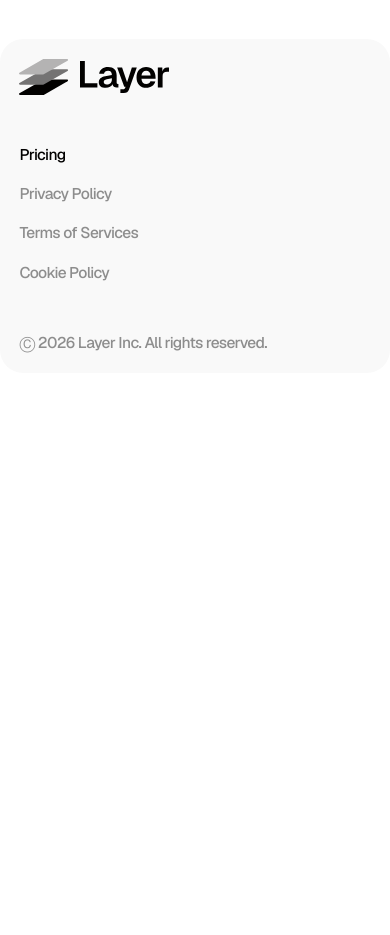
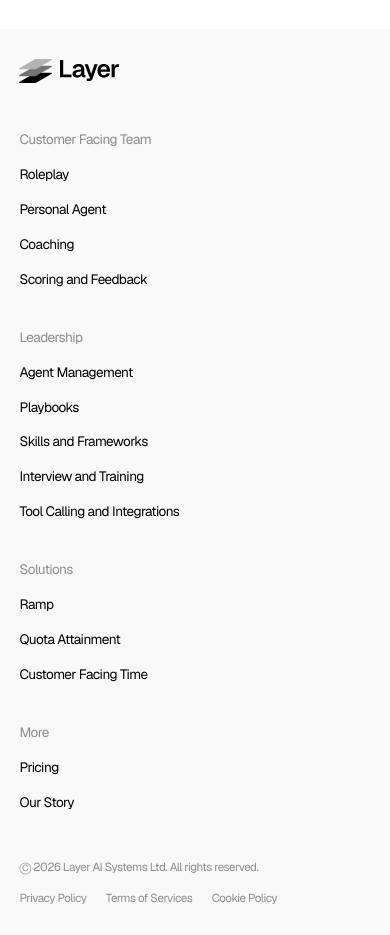
Before and after one commit to paperclip-marketplace/Layerwebsite, a Next.js app: page / in a window 390 px wide. Shown: the part 8300-9235 px from the top of the page. Before the commit the page ends 8683 px from the top, so only its background shows below. Built offline with nearby package versions, Linux system fonts and the light colour scheme; no server answers.

Commit message:
fix/footer-design-updated

```diff
--- a/components/landing/landing-footer.module.css
+++ b/components/landing/landing-footer.module.css
@@ -1,5 +1,25 @@
-/* Figma 336:1655 — Footer Content */
+/* Figma 1031:6391 — Footer Main */
 .section {
+  position: relative;
+  isolation: isolate;
+  box-sizing: border-box;
+  width: 100%;
+}
+
+.section::before {
+  content: "";
+  position: absolute;
+  z-index: -1;
+  top: 0;
+  bottom: 0;
+  left: 50%;
+  width: 100vw;
+  margin-left: -50vw;
+  background: #f9f9f9;
+  pointer-events: none;
+}
+
+.content {
   box-sizing: border-box;
   width: 100%;
   padding: 10px;
@@ -7,13 +27,12 @@
 
 .card {
   display: flex;
-  flex: 1 1 0;
   flex-direction: column;
   align-items: flex-start;
   gap: 40px;
+  width: 100%;
   min-width: 0;
   box-sizing: border-box;
-  width: 100%;
   padding: 40px;
   border-radius: 40px;
   background: #f9f9f9;
@@ -23,6 +42,7 @@
   display: flex;
   align-items: flex-start;
   justify-content: space-between;
+  gap: 40px;
   width: 100%;
 }
 
@@ -30,8 +50,9 @@
   display: flex;
   flex-direction: column;
   align-items: flex-start;
-  width: 100%;
-  max-width: 830px;
+  flex-shrink: 0;
+  width: 400px;
+  max-width: 100%;
 }
 
 .logoLink {
@@ -43,110 +64,124 @@
 .logo {
   display: flex;
   align-items: center;
-  gap: 17px;
-  width: 225px;
-  height: 56px;
+  gap: 8px;
+  width: 105px;
+  height: 26px;
   flex-shrink: 0;
 }
 
 .logoMark {
-  width: 73px;
-  height: 54px;
+  width: 34px;
+  height: 25px;
   flex-shrink: 0;
 }
 
 .logoWordmark {
-  width: 131px;
-  height: 47px;
+  width: 61px;
+  height: 22px;
   flex-shrink: 0;
 }
 
-.nav {
+.navColumns {
   display: flex;
-  flex: 0 0 auto;
+  flex: 1 1 0;
+  align-items: flex-start;
+  min-width: 0;
+}
+
+.navColumn {
+  display: flex;
+  flex: 1 1 0;
   flex-direction: column;
   align-items: flex-start;
-  justify-content: flex-start;
-  gap: 0;
   min-width: 0;
-  margin-left: auto;
 }
 
-.navPrimary,
-.navSecondary {
-  display: flex;
-  flex-direction: column;
-  align-items: flex-start;
-  width: auto;
-}
-
-.navPrimary {
-  flex-shrink: 0;
-}
-
-.linkPrimary,
-.linkSecondary {
+.sectionHeader,
+.navLink {
   display: inline-flex;
   align-items: center;
-  gap: 4px;
   padding: 8px 0;
   border-radius: 8px;
   font-family: var(--layer-font-geist-sans);
-  font-size: var(--l-fs-16);
-  font-weight: 500;
-  line-height: var(--l-lh-16);
-  letter-spacing: var(--l-tracking);
+  font-size: 14px;
+  font-weight: 400;
+  line-height: 20px;
+  letter-spacing: -0.56px;
   text-decoration: none;
   white-space: nowrap;
 }
 
-.linkPrimary {
+button.sectionHeader {
+  border: none;
+  background: none;
+  cursor: pointer;
+  text-align: left;
+}
+
+.sectionHeader {
+  color: #8d8d8d;
+}
+
+.navItems {
+  display: flex;
+  flex-direction: column;
+  align-items: flex-start;
+  width: 100%;
+}
+
+.navLink {
   color: #020100;
 }
 
-.linkSecondary {
-  color: #8d8d8d;
+.sectionHeader:hover,
+.navLink:hover,
+.legalLink:hover {
+  opacity: 0.8;
 }
 
-.linkPrimary:hover,
-.linkSecondary:hover {
-  opacity: 0.8;
+.bottomRow {
+  display: flex;
+  align-items: center;
+  justify-content: space-between;
+  gap: 24px;
+  width: 100%;
+}
+
+.copyright,
+.legalLink {
+  font-family: var(--layer-font-geist-sans);
+  font-size: 12px;
+  font-weight: 400;
+  line-height: 16px;
+  letter-spacing: -0.48px;
+  color: #8d8d8d;
 }
 
 .copyright {
   flex-shrink: 0;
   margin: 0;
-  font-family: var(--layer-font-geist-sans);
-  font-size: var(--l-fs-16);
-  font-weight: 500;
-  line-height: var(--l-lh-16);
-  letter-spacing: var(--l-tracking);
-  color: #8d8d8d;
+  white-space: nowrap;
+}
+
+.legalLinks {
+  display: flex;
+  align-items: center;
+  gap: 20px;
+  flex-shrink: 0;
+}
+
+.legalLink {
+  text-decoration: none;
   white-space: nowrap;
 }
 
 @media (width > 1440px) {
-  .section:global(.landing-shell-x) {
-    position: relative;
-    isolation: isolate;
-    background: transparent;
+  .content:global(.landing-shell-x) {
     padding-inline: max(
       var(--l-content-inset-x),
       calc((100vw - var(--l-shell-w)) / 2 + var(--l-content-inset-x))
     );
-  }
-
-  .section:global(.landing-shell-x)::before {
-    content: "";
-    position: absolute;
-    z-index: -1;
-    top: 0;
-    bottom: 0;
-    left: 50%;
-    width: 100vw;
-    margin-left: -50vw;
-    background: #f9f9f9;
-    pointer-events: none;
   }
 
   .card {
@@ -156,72 +191,106 @@
 }
 
 @media (max-width: 1200px) {
-  .section {
+  .content {
     padding: calc(10 * var(--l-vw)) calc(10 * var(--l-vw)) 0;
   }
 
+  .card {
+    gap: calc(40 * var(--l-vw));
+    padding: calc(40 * var(--l-vw));
+    border-radius: calc(40 * var(--l-vw));
+  }
+
+  .topRow {
+    gap: calc(40 * var(--l-vw));
+  }
+
+  .logoColumn {
+    width: calc(400 * var(--l-vw));
+  }
+
   .logo {
-    width: calc(180 * var(--l-vw));
-    height: calc(44 * var(--l-vw));
-    gap: calc(12 * var(--l-vw));
+    width: calc(105 * var(--l-vw));
+    height: calc(26 * var(--l-vw));
+    gap: calc(8 * var(--l-vw));
   }
 
   .logoMark {
-    width: calc(58 * var(--l-vw));
-    height: calc(43 * var(--l-vw));
+    width: calc(34 * var(--l-vw));
+    height: calc(25 * var(--l-vw));
   }
 
   .logoWordmark {
-    width: calc(105 * var(--l-vw));
-    height: calc(38 * var(--l-vw));
+    width: calc(61 * var(--l-vw));
+    height: calc(22 * var(--l-vw));
+  }
+
+  .sectionHeader,
+  .navLink {
+    padding: calc(8 * var(--l-vw)) 0;
+    border-radius: calc(8 * var(--l-vw));
+    font-size: calc(14 * var(--l-vw));
+    line-height: calc(20 * var(--l-vw));
+    letter-spacing: calc(-0.56 * var(--l-vw));
+  }
+
+  .copyright,
+  .legalLink {
+    font-size: calc(12 * var(--l-vw));
+    line-height: calc(16 * var(--l-vw));
+    letter-spacing: calc(-0.48 * var(--l-vw));
+  }
+
+  .legalLinks {
+    gap: calc(20 * var(--l-vw));
+  }
+
+  .bottomRow {
+    gap: calc(24 * var(--l-vw));
   }
 }
 
 @media (max-width: 768px) {
-  .section {
+  .content {
     padding: calc(10 * var(--l-vw)) 0;
   }
 
   .card {
-    gap: calc(40 * var(--l-vw));
     padding: calc(20 * var(--l-vw));
     border-radius: calc(24 * var(--l-vw));
   }
 
   .topRow {
     flex-direction: column;
-    gap: calc(40 * var(--l-vw));
   }
 
   .logoColumn {
-    max-width: none;
+    width: 100%;
   }
 
-  .logo {
-    width: calc(157 * var(--l-vw));
-    height: calc(39 * var(--l-vw));
-    gap: calc(12 * var(--l-vw));
+  .navColumns {
+    flex-direction: column;
+    width: 100%;
+    gap: calc(24 * var(--l-vw));
   }
 
-  .logoMark {
-    width: calc(50 * var(--l-vw));
-    height: calc(37 * var(--l-vw));
+  .navColumn {
+    flex: none;
+    width: 100%;
   }
 
-  .logoWordmark {
-    width: calc(92 * var(--l-vw));
-    height: calc(33 * var(--l-vw));
-  }
-
-  .nav {
+  .bottomRow {
+    flex-direction: column;
     align-items: flex-start;
-    gap: 0;
-    width: 100%;
-    margin-left: 0;
+    gap: calc(16 * var(--l-vw));
   }
 
   .copyright {
-    font-size: var(--l-fs-16);
     white-space: normal;
   }
+
+  .legalLinks {
+    flex-wrap: wrap;
+    row-gap: calc(8 * var(--l-vw));
+  }
 }
--- a/components/landing/landing-footer.tsx
+++ b/components/landing/landing-footer.tsx
@@ -1,73 +1,156 @@
+"use client";
+
 import Image from "next/image";
 import Link from "next/link";
+import { usePathname } from "next/navigation";
 import { ROUTES } from "@/lib/config/constants";
+import {
+  FOOTER_NAV_COLUMNS,
+  FOOTER_POLICY_LINKS,
+  type FooterNavColumn,
+  type FooterNavLink,
+} from "@/lib/landing/footer-nav";
+import { requestHeaderDropdown } from "@/lib/landing/header-dropdown";
 import styles from "./landing-footer.module.css";
 
 const LOGO_MARK = "/assets/images/landing/layer-mark.svg";
 const LOGO_WORDMARK = "/assets/images/landing/layer-wordmark.svg";
 
-const POLICY_LINKS = [
-  { label: "Privacy Policy", href: ROUTES.privacy },
-  { label: "Terms of Services", href: ROUTES.terms },
-  { label: "Cookie Policy", href: "#" },
-] as const;
+function scrollToOurStory() {
+  document.getElementById("our-story")?.scrollIntoView({ behavior: "smooth" });
+}
+
+function FooterNavLinkItem({
+  item,
+  onOurStoryClick,
+}: {
+  item: FooterNavLink;
+  onOurStoryClick?: () => void;
+}) {
+  if (item.href === ROUTES.ourStory) {
+    return (
+      <Link
+        href={item.href}
+        className={styles.navLink}
+        onClick={(event) => {
+          if (onOurStoryClick) {
+            event.preventDefault();
+            onOurStoryClick();
+          }
+        }}
+      >
+        {item.label}
+      </Link>
+    );
+  }
+
+  return (
+    <Link href={item.href} className={styles.navLink}>
+      {item.label}
+    </Link>
+  );
+}
+
+function FooterNavColumnBlock({
+  column,
+  onOurStoryClick,
+}: {
+  column: FooterNavColumn;
+  onOurStoryClick?: () => void;
+}) {
+  return (
+    <div className={styles.navColumn} data-name="Contact Info Column">
+      {column.dropdown ? (
+        <button
+          type="button"
+          className={styles.sectionHeader}
+          onClick={() => requestHeaderDropdown(column.dropdown!)}
+        >
+          {column.title}
+        </button>
+      ) : (
+        <div className={styles.sectionHeader}>{column.title}</div>
+      )}
+
+      <div className={styles.navItems} data-name="Contact Summary Container">
+        {column.items.map((item) => (
+          <FooterNavLinkItem
+            key={item.label}
+            item={item}
+            onOurStoryClick={onOurStoryClick}
+          />
+        ))}
+      </div>
+    </div>
+  );
+}
 
 export function LandingFooter() {
+  const pathname = usePathname();
+  const isHome = pathname === ROUTES.home;
+
   return (
-    <footer className={`${styles.section} landing-shell-x`} data-name="Footer Content">
-      <div className={styles.card} data-name="Footer Main">
-        <div className={styles.topRow} data-name="Info Sections">
-          <div className={styles.logoColumn} data-name="Info Text Container">
+    <footer
+      className={styles.section}
+      data-node-id="1089:5810"
+      data-name="Footer"
+    >
+      <div
+        className={`${styles.content} landing-shell-x`}
+        data-node-id="1031:6390"
+        data-name="Footer Content"
+      >
+        <div className={styles.card} data-node-id="1031:6391" data-name="Footer Main">
+          <div className={styles.topRow} data-node-id="1310:2151" data-name="Info Sections">
+            <div
+              className={styles.logoColumn}
+              data-node-id="1310:2152"
+              data-name="Info Text Container"
+            >
               <Link href="/" className={styles.logoLink} aria-label="Layer home">
-              <span className={styles.logo} data-name="logo">
+                <span className={styles.logo} data-node-id="1310:2153" data-name="logo">
                   <Image
                     src={LOGO_MARK}
                     alt=""
-                  width={73}
-                  height={54}
+                    width={34}
+                    height={25}
                     className={styles.logoMark}
                   />
                   <Image
                     src={LOGO_WORDMARK}
                     alt=""
-                  width={131}
-                  height={47}
+                    width={61}
+                    height={22}
                     className={styles.logoWordmark}
                   />
                 </span>
               </Link>
             </div>
 
-          <nav
-            className={styles.nav}
-            aria-label="Footer"
-            data-name="Contacts Section"
-          >
-            <div className={styles.navPrimary} data-name="Contact Info Container">
-              <Link href={ROUTES.pricing} className={styles.linkPrimary}>
-                Pricing
-              </Link>
+            <nav className={styles.navColumns} aria-label="Footer">
+              {FOOTER_NAV_COLUMNS.map((column) => (
+                <FooterNavColumnBlock
+                  key={column.title}
+                  column={column}
+                  onOurStoryClick={isHome ? scrollToOurStory : undefined}
+                />
+              ))}
+            </nav>
           </div>
-            <div
-              className={styles.navSecondary}
-              data-name="Contact Summary Container"
-            >
-              {POLICY_LINKS.map((item) => (
-                <Link
-                  key={item.label}
-                  href={item.href}
-                  className={styles.linkSecondary}
-                >
+
+          <div className={styles.bottomRow} data-node-id="1310:2180">
+            <p className={styles.copyright} data-node-id="1310:2181">
+              Ⓒ 2026 Layer AI Systems Ltd. All rights reserved.
+            </p>
+            <div className={styles.legalLinks} data-node-id="1310:2182">
+              {FOOTER_POLICY_LINKS.map((item) => (
+                <Link key={item.label} href={item.href} className={styles.legalLink}>
                   {item.label}
                 </Link>
               ))}
             </div>
-          </nav>
           </div>
-
-        <p className={styles.copyright}>
-          Ⓒ 2026 Layer Inc. All rights reserved.
-        </p>
+        </div>
       </div>
     </footer>
   );
--- a/components/landing/landing-page.tsx
+++ b/components/landing/landing-page.tsx
@@ -19,6 +19,7 @@ import { LandingKeyMetricsSection } from "./landing-key-metrics-section";
 import { LandingOperatorSection } from "./landing-operator-section";
 import { TeamExperienceSection } from "./team-experience";
 import { LandingFooter } from "./landing-footer";
+import { LandingHashScroll } from "./landing-hash-scroll";
 import { LandingScrollSmoother } from "./landing-scroll-smoother";
 import "./landing-fluid.css";
 import "./landing-mobile.module.css";
@@ -36,9 +37,11 @@ export function LandingPage() {
 
         <div className="landing-page-gutter">
           <main className={`${styles.main} landing-main__inner`} id="main">
+        <LandingHashScroll />
         {SHOW_LANDING_DEMO_ENTRY ? <LandingPromoBanner /> : null}
 
         <div
+          id="our-story"
           className="landing-hero-intro"
           data-name="Hero intro"
         >
--- a/lib/config/constants.ts
+++ b/lib/config/constants.ts
@@ -30,6 +30,7 @@ export const ROUTES = {
   pricing: '/pricing',
   terms: '/terms',
   privacy: '/privacy',
+  ourStory: '/#our-story',
 } as const;
 
 /** After auth: org members use home (member v2 shell on `/`); admins and others use personas. */
--- /dev/null
+++ b/lib/landing/footer-nav.ts
@@ -0,0 +1,60 @@
+import { ROUTES } from "@/lib/config/constants";
+import type { LandingHeaderDropdownName } from "./header-dropdown";
+
+export type FooterNavLink = {
+  label: string;
+  href: string;
+};
+
+export type FooterNavColumn = {
+  title: string;
+  dropdown?: LandingHeaderDropdownName;
+  items: readonly FooterNavLink[];
+};
+
+/** Figma 1031:6391 — footer navigation columns */
+export const FOOTER_NAV_COLUMNS: readonly FooterNavColumn[] = [
+  {
+    title: "Customer Facing Team",
+    dropdown: "products",
+    items: [
+      { label: "Roleplay", href: "#" },
+      { label: "Personal Agent", href: "#" },
+      { label: "Coaching", href: "#" },
+      { label: "Scoring and Feedback", href: "#" },
+    ],
+  },
+  {
+    title: "Leadership",
+    dropdown: "products",
+    items: [
+      { label: "Agent Management", href: "#" },
+      { label: "Playbooks", href: "#" },
+      { label: "Skills and Frameworks", href: "#" },
+      { label: "Interview and Training", href: "#" },
+      { label: "Tool Calling and Integrations", href: "#" },
+    ],
+  },
+  {
+    title: "Solutions",
+    dropdown: "solutions",
+    items: [
+      { label: "Ramp", href: "#" },
+      { label: "Quota Attainment", href: "#" },
+      { label: "Customer Facing Time", href: "#" },
+    ],
+  },
+  {
+    title: "More",
+    items: [
+      { label: "Pricing", href: ROUTES.pricing },
+      { label: "Our Story", href: ROUTES.ourStory },
+    ],
+  },
+] as const;
+
+export const FOOTER_POLICY_LINKS = [
+  { label: "Privacy Policy", href: ROUTES.privacy },
+  { label: "Terms of Services", href: ROUTES.terms },
+  { label: "Cookie Policy", href: "#" },
+] as const;
--- /dev/null
+++ b/lib/landing/header-dropdown.ts
@@ -0,0 +1,14 @@
+export type LandingHeaderDropdownName = "products" | "solutions";
+
+export const LANDING_HEADER_DROPDOWN_EVENT = "landing:open-header-dropdown";
+
+export function requestHeaderDropdown(name: LandingHeaderDropdownName) {
+  if (typeof window === "undefined") return;
+
+  window.dispatchEvent(
+    new CustomEvent<{ name: LandingHeaderDropdownName }>(
+      LANDING_HEADER_DROPDOWN_EVENT,
+      { detail: { name } },
+    ),
+  );
+}
```
Also changed, not shown: components/landing/landing-hash-scroll.tsx (added, +19 -0 lines), components/landing/landing-header.tsx (+24 -0 lines). Lines whose indentation alone changed are shown as unchanged.
